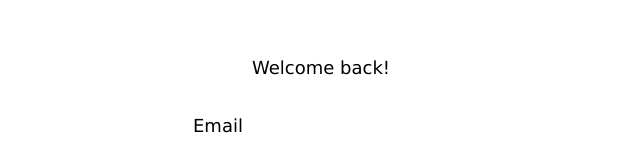
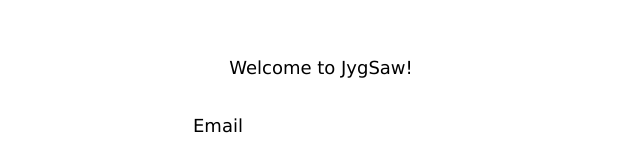
Before and after one commit to mattyen07/ecommerce-marketplace, a React (Create React App) app in the folder frontend/: page / in a window 1280 px wide. Shown: the part 181-332 px from the top of the page, without its empty margins (319-959 px from the left). Built offline with nearby package versions, Linux system fonts and the light colour scheme.

Commit message:
minor changes

```diff
--- a/frontend/src/pages/dashboard/dashboard.js
+++ b/frontend/src/pages/dashboard/dashboard.js
@@ -7,7 +7,8 @@ class Shop extends React.Component {
       return (
          <div onClick={() => {
             //Need to make this go to the specific shop
-            this.props.history.push('/Shop');
+            console.log(this.props);
+            this.props.history.push('/shop');
          }}>
             <h1>{this.props.shopName}</h1>
             <h1>{this.props.address}</h1>
--- a/frontend/src/pages/login/login.js
+++ b/frontend/src/pages/login/login.js
@@ -31,7 +31,7 @@ class Login extends React.Component {
          body: JSON.stringify(data)
       })
       .then(res => {
-         this.props.updateUserSession(data);
+         //this.props.updateUserSession(data);
          console.log(res);
          console.log(res.json());
          res.status === 401 ? this.setState({error: "Try Again"}) : this.props.history.push("/dashboard");
@@ -44,7 +44,7 @@ class Login extends React.Component {
    render() {
       return (
          <div className="login">
-            <h1>Welcome back!</h1>
+            <h1>Welcome to JygSaw!</h1>
             <form onSubmit={this.handleSubmit}>
                <label for="email">Email</label> <br/>
                <input id="email" name="email" type="text"/> <br/>
--- a/frontend/src/pages/shop/shop.js
+++ b/frontend/src/pages/shop/shop.js
@@ -12,7 +12,7 @@ class Shop extends React.Component {
       return (
          <div className="storeContainer">
             <div className="item">
-               <img src={require("./CandyStore.jpg")} className="item" id="shopImage"></img>
+               <img src={require("./CandyStore.jpg")} alt = "" className="item" id="shopImage"></img>
             </div>
             <div className="item">
                <h1>{this.state.shopName}</h1>
```
